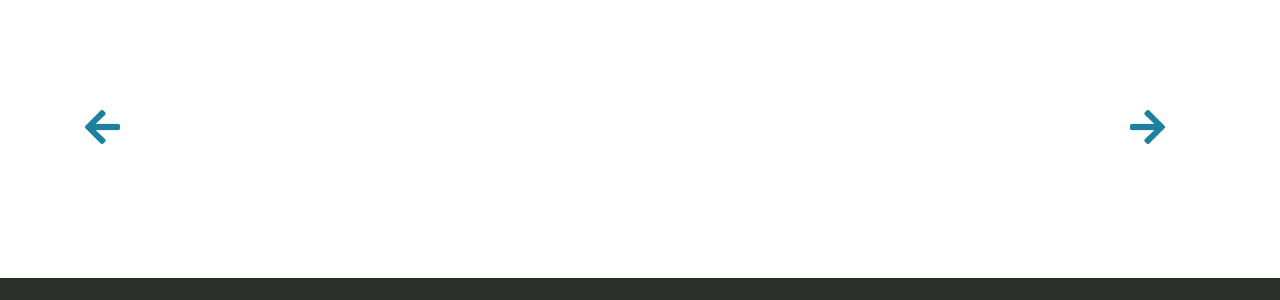
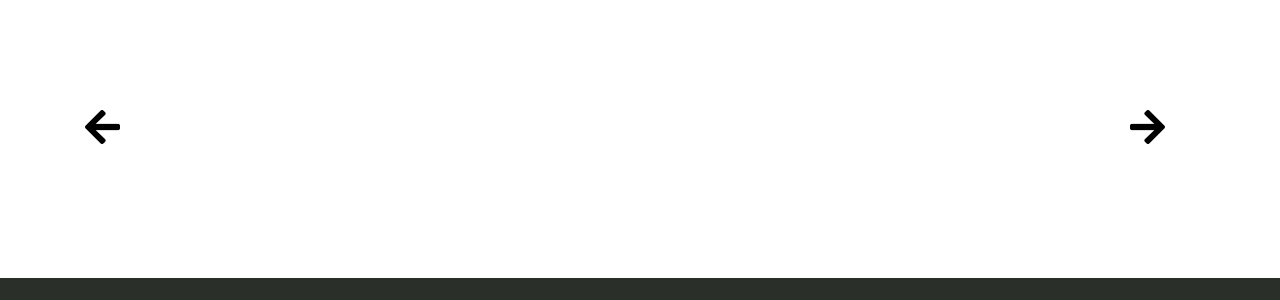
Before and after one commit to mungmoong2/mungmoong2.github.io, a Jekyll site: the page built from htmlPage/pp_3dgame.html, in a window 1280 px wide and 1400 px high, scrolled down 1547 px. Shown: the part 300-600 px from the top of the window. Built offline with Jekyll 4.4.1, drawn with Linux system fonts in a browser that asks for light colours.

Commit message:
color fix

```diff
--- a/htmlPage/pp_3dgame.html
+++ b/htmlPage/pp_3dgame.html
@@ -47,12 +47,12 @@
   <div class="container">
     <div class="row justify-content-between">
     <div class="col-lg-1">
-      <a class ="text-black" href="{{ site.baseurl }}/htmlPage/pp_armynuri.html">
+      <a href="{{ site.baseurl }}/htmlPage/pp_armynuri.html">
       <i class="fas fa-arrow-left"></i>
       </a>
     </div>
     <div class="col-lg-1">
-      <a class="text-black" href="{{ site.baseurl }}/htmlPage/pp_fafo.html">
+      <a href="{{ site.baseurl }}/htmlPage/pp_fafo.html">
       <i class="fas fa-arrow-right"></i>
       </a>
     </div>
```
Also changed, not shown: assets/css/stylish-portfolio.min.css.
